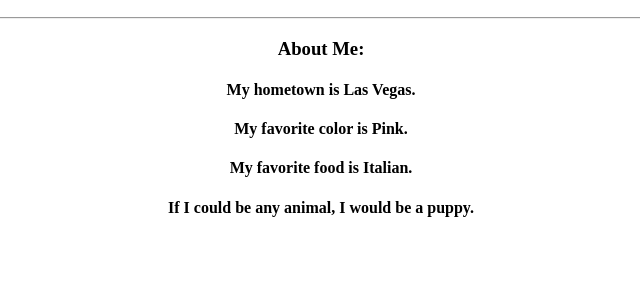
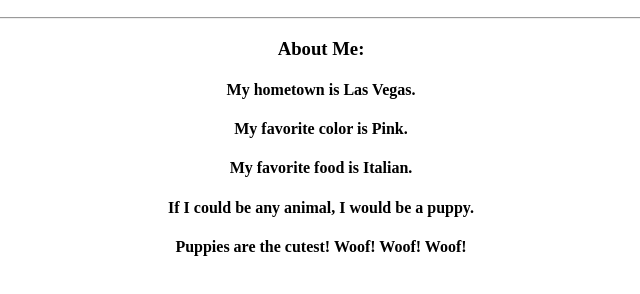
Before and after one commit to ACBELAIRE/My-First-Repo, a plain HTML site: page index.html in a window 1280 px wide. Shown: the part 110-404 px from the top of the page, without its empty margins (319-959 px from the left). Drawn offline with Linux system fonts and the light colour scheme.

Commit message:
New line added for example

```diff
--- a/index.html
+++ b/index.html
@@ -15,6 +15,7 @@
 					<h4>My favorite color is Pink.</h4>
 					<h4>My favorite food is Italian.</h4>
 					<h4>If I could be any animal, I would be a puppy.</h4>
+					<h4>Puppies are the cutest! Woof! Woof! Woof!</h4>
 			</div>
 		  </body>
 		</html>
```
